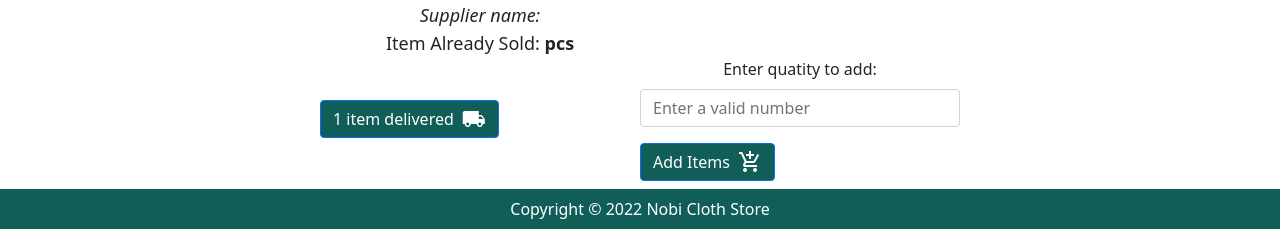
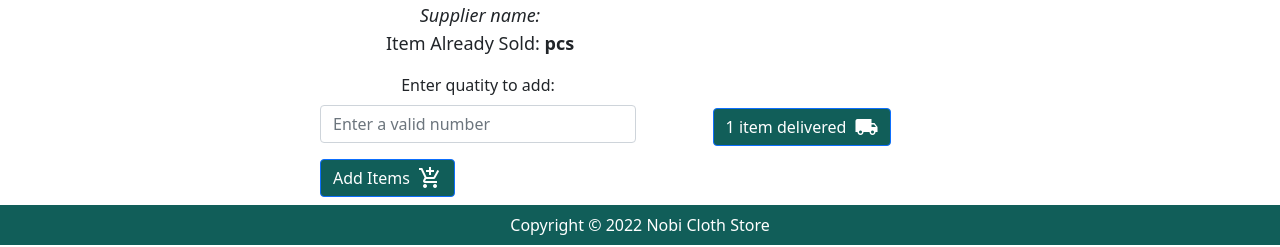
Before and after one commit to nurulislamrimon/NCS-Warehouse-client-Assignment-11, a React (Create React App) app: page /inventory/1 in a window 1280 px wide. Shown: the part 179-426 px from the top of the page. Built offline with nearby package versions, Linux system fonts and the light colour scheme; no server answers.

Commit message:
product update done

```diff
--- a/src/Pages/Home/Home.js
+++ b/src/Pages/Home/Home.js
@@ -46,7 +46,7 @@ const Home = () => {
             </div>
             <section className="inventory p-3">
                 {inventories.map(inventory =>
-                    <Card key={inventory._id}>
+                    <Card key={inventory?._id}>
                         <Card.Img variant="top" src={inventory?.picture} className='object-cover h-52' />
                         <Card.Body>
                             <p className=' text-lg md:text-2xl capitalize'>Product: <span className='fw-bold'>{inventory?.name}</span></p>
@@ -55,9 +55,9 @@ const Home = () => {
                             <p>Sold: <b>{inventory?.sold} pcs</b></p>
                             <em>Supplier: {inventory?.supplier?.toUpperCase()}</em>
                             <Card.Text>
-                                <u>Description</u>: {inventory?.description.length > 80 ? inventory.description.slice(0, 80).concat('...') : inventory.description}
+                                <u>Description</u>: {inventory?.description?.length > 80 ? inventory.description.slice(0, 80).concat('...') : inventory?.description}
                             </Card.Text>
-                            <Link to={`/inventory/${inventory._id}`} className='btn bg-teal-800 text-white hover:bg-teal-700 mt-2'>Update this item</Link>
+                            <Link to={`/inventory/${inventory?._id}`} className='btn bg-teal-800 text-white hover:bg-teal-700 mt-2'>Update this item</Link>
                         </Card.Body>
                     </Card>)}
             </section>
--- a/src/Pages/UpdateProductQuantity/UpdateProductQuantity.js
+++ b/src/Pages/UpdateProductQuantity/UpdateProductQuantity.js
@@ -6,31 +6,49 @@ import useGetProduct from '../../CustomHooks/useGetProduct';
 
 const UpdateProductQuantity = () => {
     const { id } = useParams();
-    // const { updateInfo, setUpdateInfo, handleUpdateProduct } = useUpdateProduct();
     const { inventory, setInventory } = useGetProduct(id);
+
+
+
 
 
     const handleDeliveredItemChange = () => {
         const { quantity, sold, ...rest } = inventory;
         const newQuantity = quantity - 1;
         const newSold = parseInt(sold) + 1;
-        // const confirmation = window.confirm('Are you Sure want ?')
-        // if (confirmation) {
         setInventory({ quantity: newQuantity, sold: newSold, ...rest })
-        // }
-        // return;
     }
 
     const handleDeliveredItem = () => {
-        // submit on db
-        // console.log(handleUpdateProduct(id, inventory));
         fetch(`http://localhost:5000/inventory/${id}`, {
             method: 'put',
             headers: { 'content-type': 'application/json' },
             body: JSON.stringify(inventory)
         })
             .then(res => res.json())
-            .then(data => { if (data.modifiedCount > 0) { toast('updated') } })
+            .then(data => { if (data.modifiedCount > 0) { toast('Congratulation! You made a new sell.') } })
+    }
+
+    const handleProductInsertion = (e) => {
+        e.preventDefault();
+        const { quantity, ...rest } = inventory;
+        const newAdded = e.target.quantity.value;
+        const newQuantity = parseInt(quantity) + parseInt(newAdded);
+        const newData = { quantity: newQuantity, ...rest };
+
+        fetch(`http://localhost:5000/inventory/${id}`, {
+            method: 'put',
+            headers: { 'content-type': 'application/json' },
+            body: JSON.stringify(newData)
+        })
+            .then(res => res.json())
+            .then(data => {
+                if (data.modifiedCount > 0) {
+                    toast('Congratulation! You made a new sell.');
+                    window.location.reload();
+                }
+            })
+
     }
     return (
         <div className='mb-2 w-3/4 md:w-2/4 mx-auto'>
@@ -46,21 +64,20 @@ const UpdateProductQuantity = () => {
                     <h3 className='md:text-lg'>Item Already Sold: <b>{inventory.sold}pcs</b></h3>
                 </div>
             </div>
-            <div className="grid md:grid-cols-2 align-items-center">
-                <div>
-                    <Button className='bg-teal-800 my-4 flex' onClick={handleDeliveredItem} onClickCapture={handleDeliveredItemChange}>1 item delivered <span className='material-icons ms-2'>local_shipping
-                    </span></Button>
-                </div>
-
-                <Form >
-                    <Form.Group className="mb-3" controlId="quantity">
+            <div className="grid md:grid-cols-2 gap-2 align-items-center">
+                <Form onSubmit={handleProductInsertion} >
+                    <Form.Group className="my-3" controlId="quantity">
                         <Form.Label>Enter quatity to add:</Form.Label>
                         <Form.Control type="text" name='quantity' placeholder='Enter a valid number' required />
                     </Form.Group>
-                    <Button className='bg-teal-800 flex'>Add Items <span className='material-icons ms-2'>add_shopping_cart
-
+                    <Button type='submit' className='bg-teal-800 flex'>Add Items <span className='material-icons ms-2'>add_shopping_cart
                     </span></Button>
                 </Form>
+
+                <div>
+                    <Button className='bg-teal-800 my-4 flex mx-auto' onClick={handleDeliveredItem} onClickCapture={handleDeliveredItemChange}>1 item delivered <span className='material-icons ms-2'>local_shipping
+                    </span></Button>
+                </div>
             </div>
 
         </div >
```
